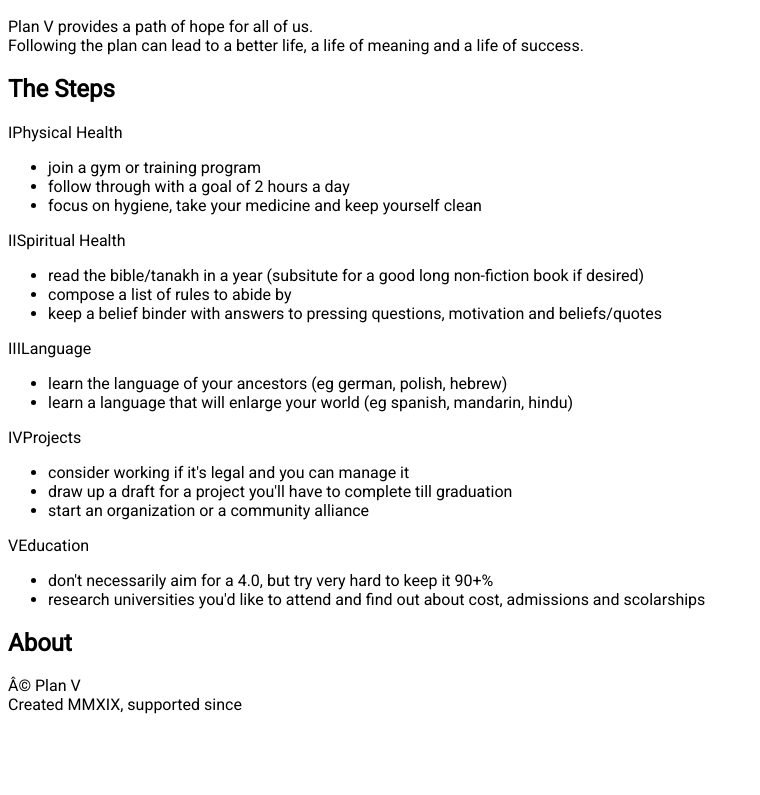
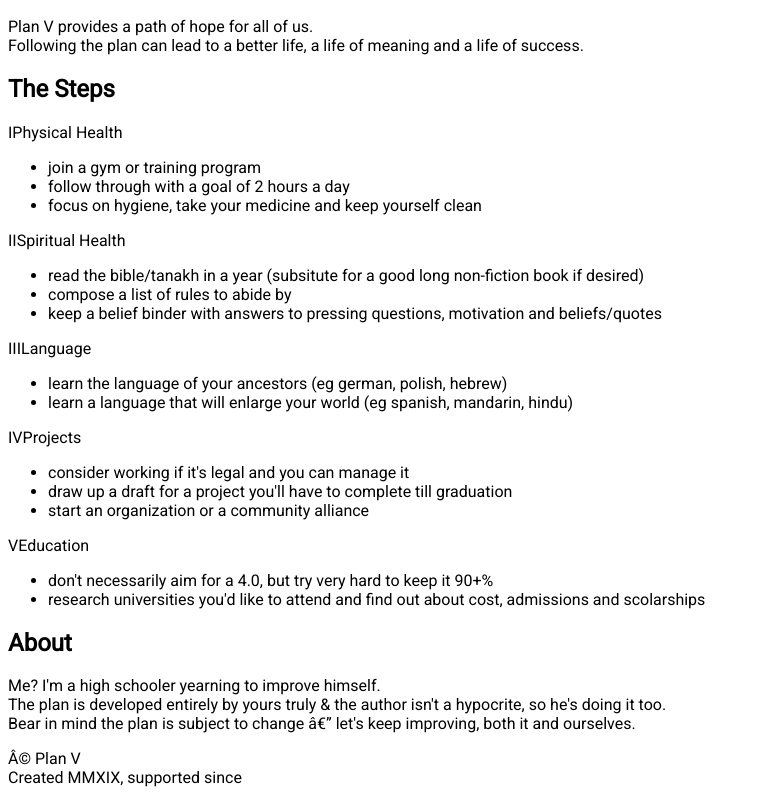
Before and after one commit to 3quilibrium3/planv, a plain HTML site: page index.html in a window 1280 px wide. Shown: the part 112-907 px from the top of the page, without its empty margins (0-760 px from the left). Before the commit the page ends 834 px from the top, so only its background shows below. Drawn offline with Linux system fonts and the light colour scheme.

Commit message:
Update index.html

```diff
--- a/index.html
+++ b/index.html
@@ -68,7 +68,9 @@ Following the plan can lead to a better life, a life of meaning and a life of su
     </section>
   <section class="goldcircle">
     <h2 id="aboutheading">About</h2>
-    <p></p>
+    <p>Me? I'm a high schooler yearning to improve himself.<br>
+      The plan is developed entirely by yours truly & the author isn't a hypocrite, so he's doing it too.<br>
+    Bear in mind the plan is subject to change — let's keep improving, both it and ourselves.</p>
   </section>
 
   <footer>
```
